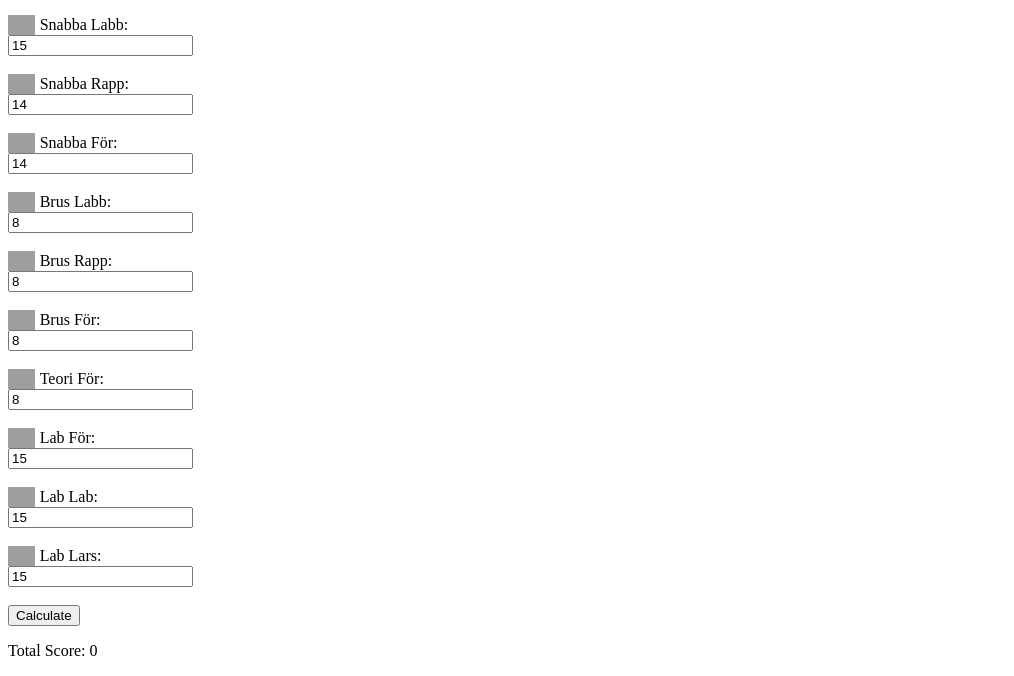
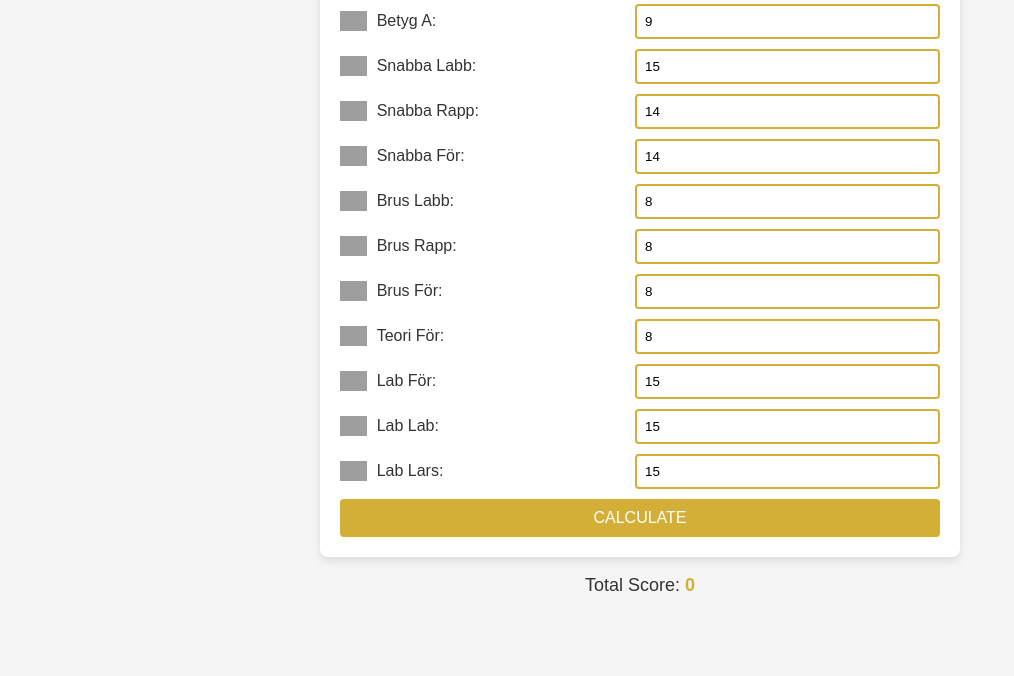
Before and after one commit to Stekpannan02/Expfys-calculator, a plain HTML site: page index.html in a window 1280 px wide. Shown: the part 124-800 px from the top of the page, without its empty margins (0-1014 px from the left). Drawn offline with Linux system fonts and the light colour scheme; grey boxes are pictures that could not be loaded.

Commit message:
Update index.html
Alex experiment

```diff
--- a/index.html
+++ b/index.html
@@ -4,58 +4,121 @@
     <meta charset="UTF-8">
     <title>Score Calculator</title>
     <style>
-        img {
-            height: 20px; /* Adjust the size as needed */
-            width: auto;
-            margin-right: 5px; /* Adds space between the image and the label */
+        body {
+            font-family: Arial, sans-serif;
+            background-color: #f5f5f5; /* Light background for slight contrast */
+            color: #333; /* Dark text for readability */
+            padding: 20px;
+        }
+        h1 {
+            color: #d4af37; /* Gold color for the header */
+            text-align: center;
+        }
+        form {
+            background-color: white;
+            padding: 20px;
+            border-radius: 8px;
+            box-shadow: 0 4px 8px rgba(0,0,0,0.1);
+            max-width: 600px;
+            margin: auto;
+        }
+        .form-group {
+            margin-bottom: 10px;
+            display: flex;
+            align-items: center;
         }
         label {
+            flex: 1;
             display: flex;
-            align-items: center; /* Aligns the label text with the image vertically */
+            align-items: center;
+        }
+        img {
+            height: 20px; /* Adjust the size */
+            width: auto;
+            margin-right: 10px;
+        }
+        input[type="number"] {
+            flex: 1;
+            padding: 8px;
+            border: 2px solid #d4af37; /* Gold border */
+            border-radius: 4px;
+            margin-left: 10px;
+        }
+        button {
+            width: 100%;
+            padding: 10px;
+            background-color: #d4af37;
+            color: white;
+            border: none;
+            border-radius: 4px;
+            cursor: pointer;
+            font-size: 16px;
+            text-transform: uppercase;
+            transition: background-color 0.3s;
+        }
+        button:hover {
+            background-color: #b2962d;
+        }
+        p {
+            text-align: center;
+            font-size: 18px;
+        }
+        span#totalScore {
+            font-weight: bold;
+            color: #d4af37;
         }
     </style>
 </head>
 <body>
     <h1>Score Calculator</h1>
     <form id="scoreForm">
-        <label for="BetygA"><img src="https://cms.www.chalmers.se/Media/jamdwzoj/serguei.jpg" alt="Betyg A">Del A:</label>
-        <input type="number" id="BetygA" name="BetygA" value="9"><br><br>
-
-        <label for="SnabbaLabb"><img src="https://www.gu.se/sites/default/files/styles/33_10_13_xmedium_2x/public/pop_assets/24fb7b44-9d8f-4ba9-94a1-a4f12c166d2f-photo.jpg?h=e6773cb7&itok=zBUb4ETg" alt="Snabba Labb">Snabba Labb:</label>
-        <input type="number" id="SnabbaLabb" name="SnabbaLabb" value="15"><br><br>
-
-        <label for="SnabbaRapp"><img src="https://www.gu.se/sites/default/files/styles/33_10_13_xmedium_2x/public/pop_assets/24fb7b44-9d8f-4ba9-94a1-a4f12c166d2f-photo.jpg?h=e6773cb7&itok=zBUb4ETg" alt="Snabba Rapp">Snabba Rapp:</label>
-        <input type="number" id="SnabbaRapp" name="SnabbaRapp" value="14"><br><br>
-
-        <label for="SnabbaFor"><img src="https://www.gu.se/sites/default/files/styles/33_10_13_xmedium_2x/public/pop_assets/24fb7b44-9d8f-4ba9-94a1-a4f12c166d2f-photo.jpg?h=e6773cb7&itok=zBUb4ETg" alt="Snabba För">Snabba För:</label>
-        <input type="number" id="SnabbaFor" name="SnabbaFor" value="14"><br><br>
-
-        <label for="BrusLabb"><img src="https://cms.www.chalmers.se/Media/1pkegbga/hyldgaar.jpg" alt="Brus Labb">Brus Labb:</label>
-        <input type="number" id="BrusLabb" name="BrusLabb" value="8"><br><br>
-
-        <label for="BrusRapp"><img src="https://cms.www.chalmers.se/Media/1pkegbga/hyldgaar.jpg" alt="Brus Rapp">Brus Rapp:</label>
-        <input type="number" id="BrusRapp" name="BrusRapp" value="8"><br><br>
-
-        <label for="BrusFor"><img src="https://cms.www.chalmers.se/Media/1pkegbga/hyldgaar.jpg" alt="Brus För">Brus För:</label>
-        <input type="number" id="BrusFor" name="BrusFor" value="8"><br><br>
-
-        <label for="TeoriFor"><img src="https://cms.www.chalmers.se/Media/fgmgrgsw/f7xdc.jpg" alt="Teori För">Teori För:</label>
-        <input type="number" id="TeoriFor" name="TeoriFor" value="8"><br><br>
-
-        <label for="LabFor"><img src="https://cms.www.chalmers.se/Media/hpuhhocd/f7xlh.jpg" alt="Lab För">Lab För:</label>
-        <input type="number" id="LabFor" name="LabFor" value="15"><br><br>
-
-        <label for="LabLab"><img src="https://cms.www.chalmers.se/Media/hpuhhocd/f7xlh.jpg" alt="Lab Lab">Lab Lab:</label>
-        <input type="number" id="LabLab" name="LabLab" value="15"><br><br>
-
-        <label for="LabLars"><img src="https://cms.www.chalmers.se/Media/hpuhhocd/f7xlh.jpg" alt="Lab Lars">Lab Lars:</label>
-        <input type="number" id="LabLars" name="LabLars" value="15"><br><br>
-
-        <button type="button" onclick="calculateScore()">Calculate</button>
+        <div class="form-group">
+            <label for="BetygA"><img src="https://example.com/image_betygA.png" alt="Betyg A">Betyg A:</label>
+            <input type="number" id="BetygA" name="BetygA" value="9">
+        </div>
+        <div class="form-group">
+            <label for="SnabbaLabb"><img src="https://example.com/image_snabbaLabb.png" alt="Snabba Labb">Snabba Labb:</label>
+            <input type="number" id="SnabbaLabb" name="SnabbaLabb" value="15">
+        </div>
+        <div class="form-group">
+            <label for="SnabbaRapp"><img src="https://example.com/image_snabbaRapp.png" alt="Snabba Rapp">Snabba Rapp:</label>
+            <input type="number" id="SnabbaRapp" name="SnabbaRapp" value="14">
+        </div>
+        <div class="form-group">
+            <label for="SnabbaFor"><img src="https://example.com/image_snabbaFor.png" alt="Snabba För">Snabba För:</label>
+            <input type="number" id="SnabbaFor" name="SnabbaFor" value="14">
+        </div>
+        <div class="form-group">
+            <label for="BrusLabb"><img src="https://example.com/image_brusLabb.png" alt="Brus Labb">Brus Labb:</label>
+            <input type="number" id="BrusLabb" name="BrusLabb" value="8">
+        </div>
+        <div class="form-group">
+            <label for="BrusRapp"><img src="https://example.com/image_brusRapp.png" alt="Brus Rapp">Brus Rapp:</label>
+            <input type="number" id="BrusRapp" name="BrusRapp" value="8">
+        </div>
+        <div class="form-group">
+            <label for="BrusFor"><img src="https://example.com/image_brusFor.png" alt="Brus För">Brus För:</label>
+            <input type="number" id="BrusFor" name="BrusFor" value="8">
+        </div>
+        <div class="form-group">
+            <label for="TeoriFor"><img src="https://example.com/image_teoriFor.png" alt="Teori För">Teori För:</label>
+            <input type="number" id="TeoriFor" name="TeoriFor" value="8">
+        </div>
+        <div class="form-group">
+            <label for="LabFor"><img src="https://example.com/image_labFor.png" alt="Lab För">Lab För:</label>
+            <input type="number" id="LabFor" name="LabFor" value="15">
+        </div>
+        <div class="form-group">
+            <label for="LabLab"><img src="https://example.com/image_labLab.png" alt="Lab Lab">Lab Lab:</label>
+            <input type="number" id="LabLab" name="LabLab" value="15">
+        </div>
+        <div class="form-group">
+            <label for="LabLars"><img src="https://example.com/image_labLars.png" alt="Lab Lars">Lab Lars:</label>
+            <input type="number" id="LabLars" name="LabLars" value="15">
+        </div>
+         <button type="button" onclick="calculateScore()">Calculate</button>
     </form>
-
     <p>Total Score: <span id="totalScore">0</span></p>
-
     <script src="calculator.js"></script>
 </body>
 </html>
```
